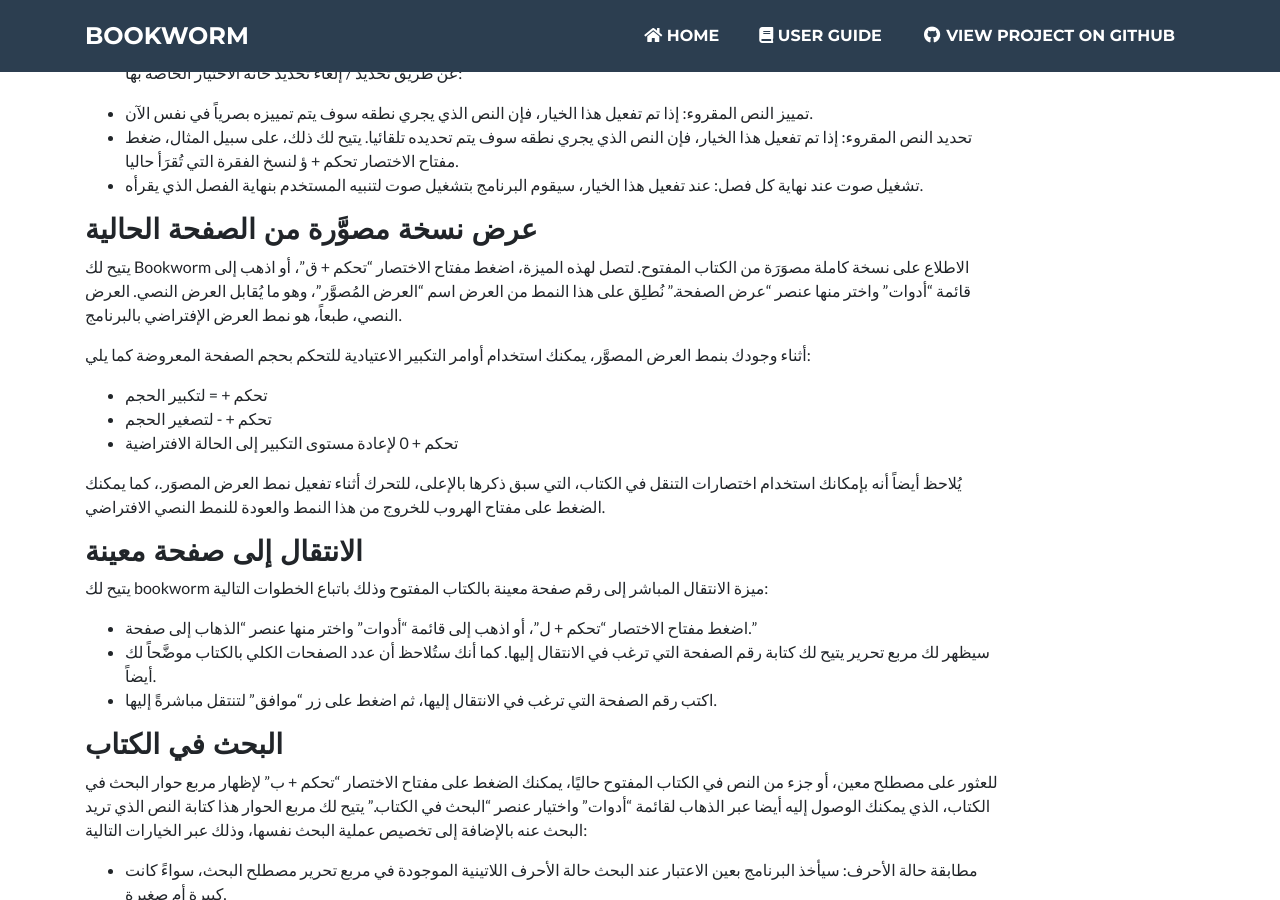
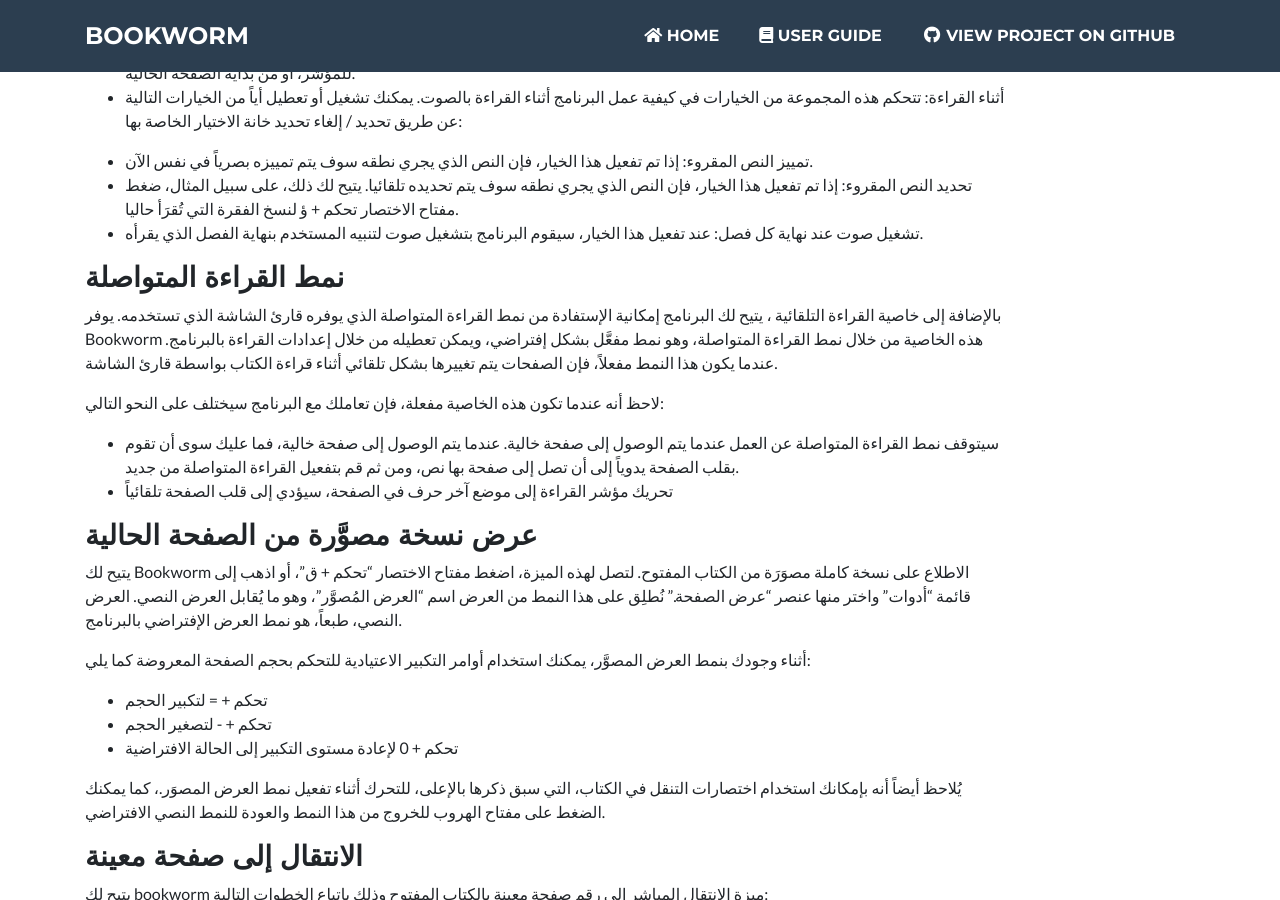
Before and after one commit to blindpandas/bookworm, a Jekyll site: the page built from docs/userguides/ar/bookworm.md, in a window 1280 px wide and 900 px high, scrolled down 4038 px. Built offline with Jekyll 4.4.1, drawn with Linux system fonts in a browser that asks for light colours; our own code applies the rules of GitHub Pages for plain Markdown files; some of the changed text lies outside the part shown.

Commit message:
Fixed several bugs related to i18n.

```diff
--- a/docs/userguides/ar/bookworm.md
+++ b/docs/userguides/ar/bookworm.md
@@ -45,8 +45,10 @@
 
 * مفتاح الإدخال: للانتقال إلى الصفحة التالية من الفصل الحالي
 * مفتاح مسافة للخلف: للانتقال إلى الصفحة السابقة من الفصل الحالي
-* مفتاح البداية: للانتقال إلى الصفحة الأولى بالفصل الحالي
-* مفتاح النهاية: للانتقال إلى الصفحة الأخيرة بالفصل الحالي
+* عندما يكون موضع مؤشر القراءة بالسطر الأول، فإن الضغط على مفتاح السهم الأعلى مرتين متتاليتين سينتقل بك إلى الصفحة السابقة
+* عندما يكون موضع مؤشر القراءة بالسطر الأخير، فإن الضغط على مفتاح السهم الأسفل مرتين متتاليتين سينتقل بك إلى الصفحة التالية
+* تبديل +  مفتاح البداية: للانتقال إلى الصفحة الأولى بالفصل الحالي
+* تبديل + مفتاح النهاية: للانتقال إلى الصفحة الأخيرة بالفصل الحالي
 * تبديل + صفحة لأسفل: للانتقال إلى الفصل التالي
 * تبديل + صفحة لأعلى: للانتقال إلى الفصل السابق
 
@@ -112,6 +114,17 @@
 * تمييز النص المقروء: إذا تم تفعيل هذا الخيار، فإن النص الذي يجري نطقه سوف يتم تمييزه بصرياً في نفس الآن.
 * تحديد النص المقروء: إذا تم تفعيل هذا الخيار، فإن النص الذي يجري نطقه سوف يتم تحديده تلقائيا. يتيح لك ذلك، على سبيل المثال، ضغط مفتاح الاختصار تحكم + ؤ لنسخ الفقرة التي تُقرَأ حاليا.
 * تشغيل صوت عند نهاية كل فصل: عند تفعيل هذا الخيار، سيقوم البرنامج بتشغيل صوت لتنبيه  المستخدم بنهاية الفصل الذي يقرأه.
+
+
+
+### نمط القراءة المتواصلة
+
+بالإضافة إلى خاصية القراءة التلقائية ، يتيح لك البرنامج إمكانية الإستفادة من نمط القراءة المتواصلة الذي يوفره قارئ الشاشة الذي تستخدمه. يوفر Bookworm هذه الخاصية من خلال نمط القراءة المتواصلة، وهو نمط مفعَّل بشكل إفتراضي، ويمكن تعطيله من خلال إعدادات القراءة بالبرنامج. عندما يكون هذا النمط مفعلاً، فإن الصفحات يتم تغييرها بشكل تلقائي أثناء قراءة الكتاب بواسطة قارئ الشاشة.
+
+لاحظ أنه عندما تكون هذه الخاصية مفعلة، فإن تعاملك مع البرنامج سيختلف على النحو التالي:
+
+* سيتوقف نمط القراءة المتواصلة عن العمل عندما يتم الوصول إلى صفحة خالية. عندما يتم الوصول إلى صفحة خالية، فما عليك سوى أن تقوم بقلب الصفحة يدوياً إلى أن تصل إلى صفحة بها نص، ومن ثم قم بتفعيل القراءة المتواصلة من جديد.
+* تحريك مؤشر القراءة إلى موضع آخر حرف في الصفحة، سيؤدي إلى قلب الصفحة تلقائياً
 
 
 ### عرض نسخة مصوَّرة من الصفحة الحالية
```
Also changed, not shown: docs/userguides/pt_BR/bookworm.md (renamed from docs/userguides/pt-br/bookworm.md), 4 other files.
